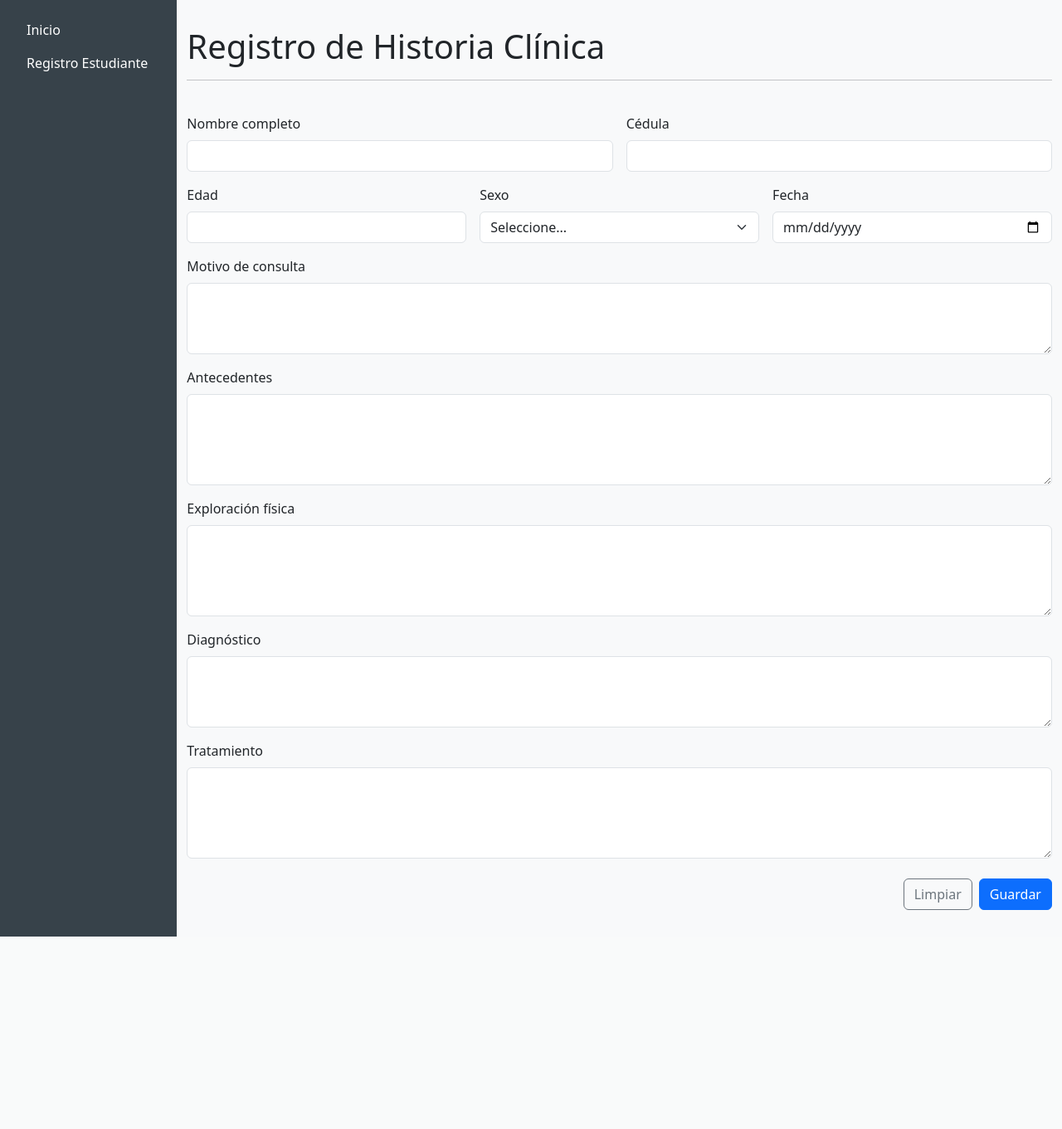
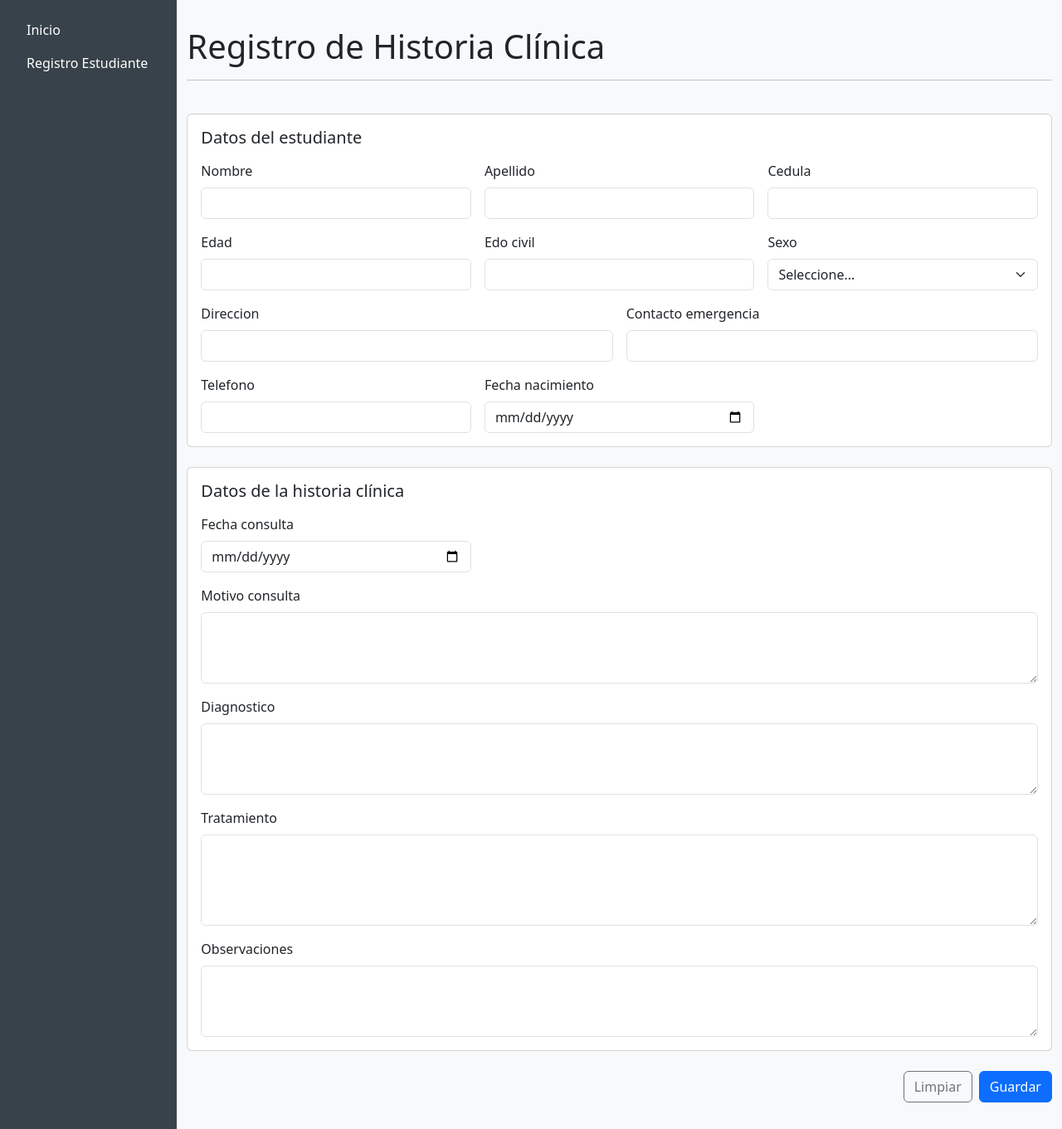
Before and after one commit to marcomelendezz/SistmaHistoriaClinicaYControlMedicoDiario, a Django app: page /historia/ in a window 1280 px wide. Shown: the part 86-1447 px from the top of the page at 83% size. Before the commit the page ends 1215 px from the top, so only its background shows below. Run offline with Django 5.2, Linux system fonts and the light colour scheme.

Commit message:
formulario de registro de historia clinica realizado

```diff
--- a/Hisotria_clinica/forms.py
+++ b/Hisotria_clinica/forms.py
@@ -7,9 +7,28 @@ User = get_user_model()
 class EstudianteForm(forms.ModelForm):
     class Meta:
         model = Estudiante
-        fields = ['nombre', 'apellido', 'edad', 'edo_civil', 'sexo', 'direccion', 'contacto_emergencia', 'telefono', 'fecha_nacimiento']
+        fields = ['nombre', 'apellido', 'cedula', 'edad', 'edo_civil', 'sexo', 'direccion', 'contacto_emergencia', 'telefono', 'fecha_nacimiento']
+        widgets = {
+            'nombre': forms.TextInput(attrs={'class': 'form-control'}),
+            'apellido': forms.TextInput(attrs={'class': 'form-control'}),
+            'cedula': forms.TextInput(attrs={'class': 'form-control'}),
+            'edad': forms.NumberInput(attrs={'class': 'form-control'}),
+            'edo_civil': forms.TextInput(attrs={'class': 'form-control'}),
+            'sexo': forms.Select(attrs={'class': 'form-select'}, choices=[('','Seleccione...'), ('Masculino','Masculino'), ('Femenino','Femenino')]),
+            'direccion': forms.TextInput(attrs={'class': 'form-control'}),
+            'contacto_emergencia': forms.TextInput(attrs={'class': 'form-control'}),
+            'telefono': forms.TextInput(attrs={'class': 'form-control'}),
+            'fecha_nacimiento': forms.DateInput(attrs={'class': 'form-control', 'type': 'date'}),
+        }
 
 class HistoriaClinicaForm(forms.ModelForm):
     class Meta:
         model = HistoriaClinica
-        fields = ['estudiante', 'fecha_consulta', 'motivo_consulta', 'diagnostico', 'tratamiento', 'observaciones']
+        exclude = ['estudiante']
+        widgets = {
+            'fecha_consulta': forms.DateInput(attrs={'class': 'form-control', 'type': 'date'}),
+            'motivo_consulta': forms.Textarea(attrs={'class': 'form-control', 'rows': 3}),
+            'diagnostico': forms.Textarea(attrs={'class': 'form-control', 'rows': 3}),
+            'tratamiento': forms.Textarea(attrs={'class': 'form-control', 'rows': 4}),
+            'observaciones': forms.Textarea(attrs={'class': 'form-control', 'rows': 3}),
+        }
--- a/Hisotria_clinica/templates/historia/historia.html
+++ b/Hisotria_clinica/templates/historia/historia.html
@@ -12,68 +12,43 @@
             </div>
         </div>
 
-        <form>
+        <form method="post" novalidate>
+            {% csrf_token %}
+
+            <div class="card mb-4">
+                <div class="card-body">
+                    <h3 class="h5 mb-3">Datos del estudiante</h3>
                     <div class="row g-3">
-                <div class="col-md-6">
-                    <label for="nombre" class="form-label">Nombre completo</label>
-                    <input type="text" class="form-control" id="nombre" placeholder="">
+                        {% for field in estudiante_form %}
+                            <div class="col-md-{% if field.name == 'direccion' or field.name == 'contacto_emergencia' %}6{% else %}4{% endif %}">
+                                <label for="{{ field.id_for_label }}" class="form-label">{{ field.label }}</label>
+                                {{ field.errors }}
+                                {{ field }}
+                            </div>
+                        {% endfor %}
+                    </div>
+                </div>
             </div>
 
-                <div class="col-md-6">
-                    <label for="cedula" class="form-label">Cédula</label>
-                    <input type="text" class="form-control" id="cedula" placeholder="">
+            <div class="card">
+                <div class="card-body">
+                    <h3 class="h5 mb-3">Datos de la historia clínica</h3>
+                    <div class="row g-3">
+                        {% for field in historia_form %}
+                            <div class="col-md-{% if field.name == 'motivo_consulta' or field.name == 'diagnostico' or field.name == 'tratamiento' or field.name == 'observaciones' %}12{% else %}4{% endif %}">
+                                <label for="{{ field.id_for_label }}" class="form-label">{{ field.label }}</label>
+                                {{ field.errors }}
+                                {{ field }}
                             </div>
-
-                <div class="col-md-4">
-                    <label for="edad" class="form-label">Edad</label>
-                    <input type="number" class="form-control" id="edad" placeholder="">
+                        {% endfor %}
                     </div>
-
-                <div class="col-md-4">
-                    <label for="sexo" class="form-label">Sexo</label>
-                    <select class="form-select" id="sexo">
-                        <option selected>Seleccione...</option>
-                        <option>Masculino</option>
-                        <option>Femenino</option>
-                        <option>Otro</option>
-                    </select>
                 </div>
-
-                <div class="col-md-4">
-                    <label for="fecha" class="form-label">Fecha</label>
-                    <input type="date" class="form-control" id="fecha">
-                </div>
-
-                <div class="col-md-12">
-                    <label for="motivo" class="form-label">Motivo de consulta</label>
-                    <textarea class="form-control" id="motivo" rows="3" placeholder=""></textarea>
-                </div>
-
-                <div class="col-md-12">
-                    <label for="antecedentes" class="form-label">Antecedentes</label>
-                    <textarea class="form-control" id="antecedentes" rows="4" placeholder=""></textarea>
-                </div>
-
-                <div class="col-md-12">
-                    <label for="exploracion" class="form-label">Exploración física</label>
-                    <textarea class="form-control" id="exploracion" rows="4" placeholder=""></textarea>
-                </div>
-
-                <div class="col-md-12">
-                    <label for="diagnostico" class="form-label">Diagnóstico</label>
-                    <textarea class="form-control" id="diagnostico" rows="3" placeholder=""></textarea>
-                </div>
-
-                <div class="col-md-12">
-                    <label for="tratamiento" class="form-label">Tratamiento</label>
-                    <textarea class="form-control" id="tratamiento" rows="4" placeholder=""></textarea>
             </div>
 
             <div class="col-12 d-flex justify-content-end gap-2 mt-4">
                 <button type="reset" class="btn btn-outline-secondary">Limpiar</button>
                 <button type="submit" class="btn btn-primary">Guardar</button>
             </div>
-            </div>
         </form>
     </div>
 {% endblock %}
--- a/Hisotria_clinica/views.py
+++ b/Hisotria_clinica/views.py
@@ -1,6 +1,24 @@
-from django.shortcuts import render
+from django.shortcuts import redirect, render
+from .forms import EstudianteForm, HistoriaClinicaForm
 
-# Create your views here.
 
 def registro_historia_view(request):
-    return render(request, 'historia/historia.html')
+    estudiante_form = EstudianteForm(request.POST or None)
+    historia_form = HistoriaClinicaForm(request.POST or None)
+
+    if request.method == 'POST':
+        if estudiante_form.is_valid() and historia_form.is_valid():
+            estudiante = estudiante_form.save()
+            historia = historia_form.save(commit=False)
+            historia.estudiante = estudiante
+            historia.save()
+            return redirect('registro_historia')
+
+    return render(
+        request,
+        'historia/historia.html',
+        {
+            'estudiante_form': estudiante_form,
+            'historia_form': historia_form,
+        }
+    )
```
Also changed, not shown: Hisotria_clinica/tests.py (+30 -1 lines), db.sqlite3. Lines whose indentation alone changed are shown as unchanged.
